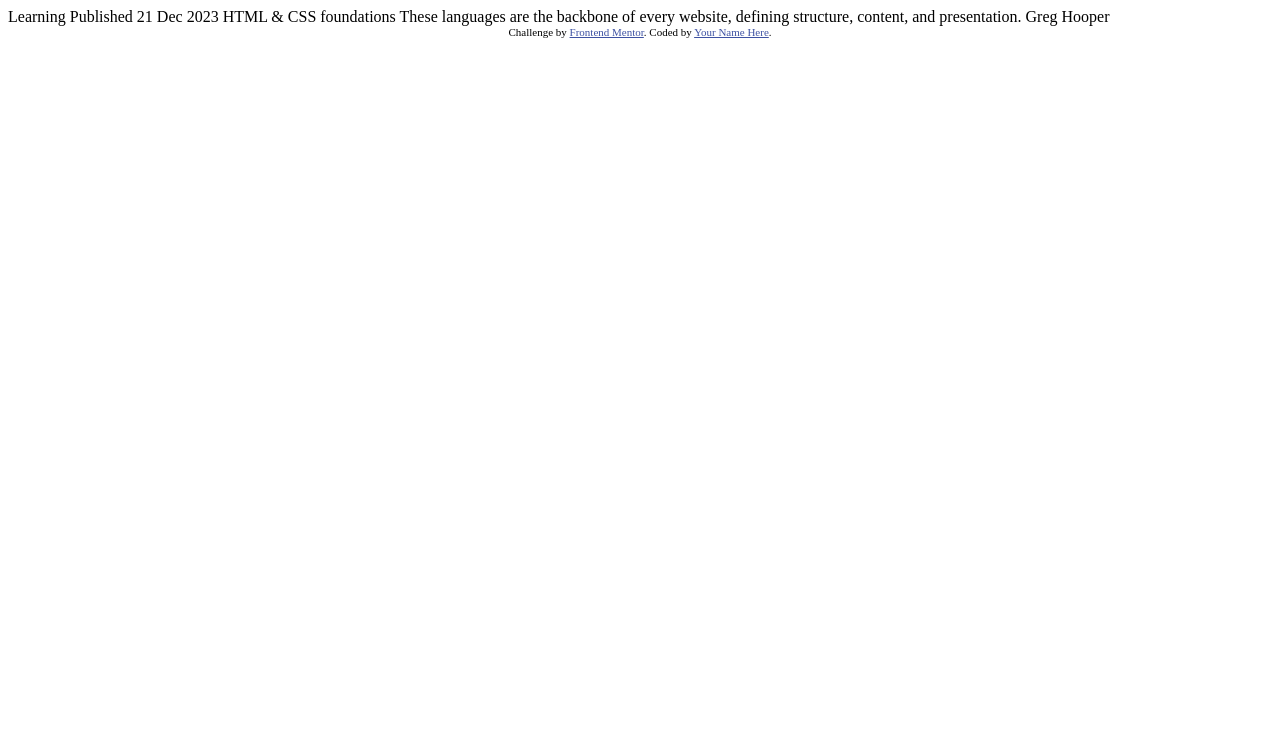
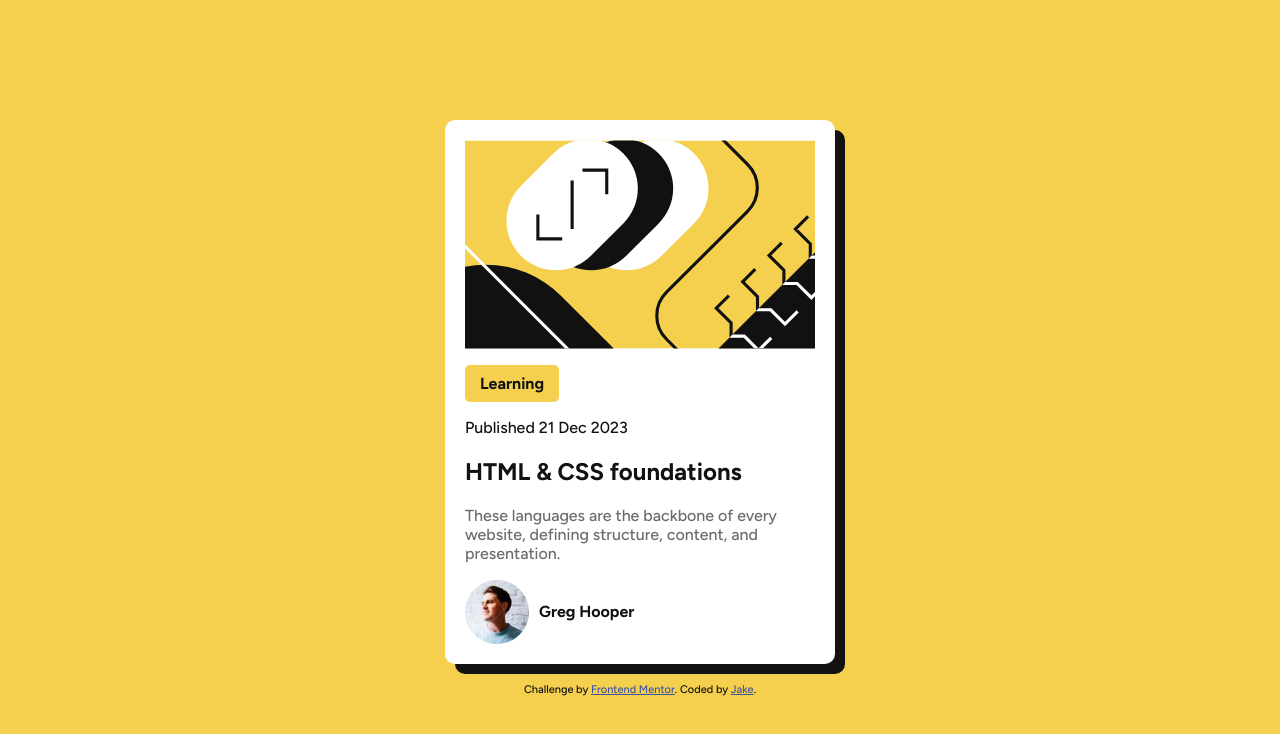
Before and after one commit to jake-schmm/BlogPreviewCard, a plain HTML site: page index.html in a window 1280 px wide. Drawn offline with Linux system fonts and the light colour scheme.

Commit message:
Update index.html

```diff
--- a/index.html
+++ b/index.html
@@ -6,29 +6,91 @@
 
   <link rel="icon" type="image/png" sizes="32x32" href="./assets/images/favicon-32x32.png">
 
+  <!-- Google font: Figtree -->
+  <link rel="preconnect" href="https://fonts.googleapis.com">
+  <link rel="preconnect" href="https://fonts.gstatic.com" crossorigin>
+  <link href="https://fonts.googleapis.com/css2?family=Figtree:ital,wght@0,300..900;1,300..900&family=Outfit:wght@100..900&display=swap" rel="stylesheet">
+
   <title>Frontend Mentor | Blog preview card</title>
 
-  <!-- Feel free to remove these styles or customise in your own stylesheet 👍 -->
   <style>
     .attribution { font-size: 11px; text-align: center; }
     .attribution a { color: hsl(228, 45%, 44%); }
+     main {
+      display: flex;
+      flex-direction: column;
+      align-items: center;
+      justify-content: center;
+      height: 100vh;
+    }
+    .card-header {
+      background-color: hsl(47, 88%, 63%);
+      padding: 9px 15px;
+      width: max-content; /* make width as big as its content */
+      border-radius: 5px;
+    }
+    .card {
+      display: flex;
+      justify-content: center;
+      flex-direction: column;
+      width: 70%;
+      max-width: 350px;
+      background-color: white;
+      padding: 20px;
+      border-radius: 10px;
+      box-shadow: 10px 10px;
+    }
+    body {
+      font-family: "Figtree", sans-serif;
+      font-optical-sizing: auto;
+      font-weight: 500;
+      font-style: normal;
+      background-color:hsl(47, 88%, 63%);
+      color: hsl(0, 0%, 7%);
+    }
+    .author-container {
+      display: flex;
+      flex-direction: row;
+      align-items: center;
+      gap: 10px;
+    }
+    .description {
+      margin-top: 0px;
+      margin-bottom: 1em;
+      color: hsl(0, 0%, 42%);
+    }
   </style>
 </head>
 <body>
+  <main>
+      <div class="card">
+        <img
+          src="./assets/images/illustration-article.svg"
+          alt="article-illustration"
+        />
 
-  Learning
+        <p class="card-header"><b>Learning</b></p>
 
-  Published 21 Dec 2023
+        Published 21 Dec 2023
 
-  HTML & CSS foundations
+        <h2><b>HTML & CSS foundations</b></h2>
 
-  These languages are the backbone of every website, defining structure, content, and presentation.
+        <p class="description">These languages are the backbone of every website, defining structure, content, and presentation.</p>
 
-  Greg Hooper
+        <div class="author-container">
+          <img
+            src="./assets/images/image-avatar.webp"
+            alt="image-avatar"
+          />
+          <b>Greg Hooper</b>
+        </div>
+      </div>
 
-  <div class="attribution">
-    Challenge by <a href="https://www.frontendmentor.io?ref=challenge" target="_blank">Frontend Mentor</a>.
-    Coded by <a href="#">Your Name Here</a>.
-  </div>
+      <br/>
+      <div class="attribution">
+        Challenge by <a href="https://www.frontendmentor.io?ref=challenge" target="_blank">Frontend Mentor</a>.
+        Coded by <a href="#">Jake</a>.
+      </div>
+  </main>
 </body>
 </html>
```
